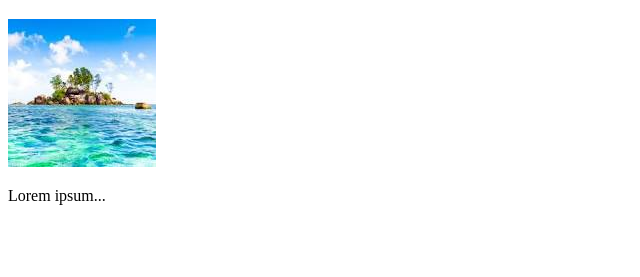
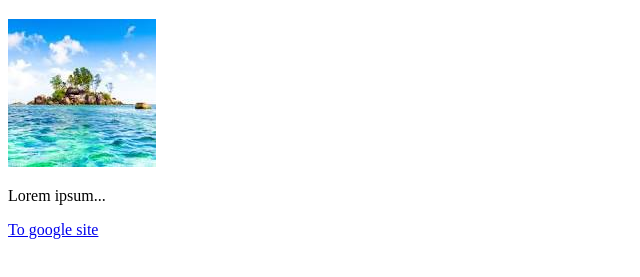
Before and after one commit to giliiii/existing-project, a plain HTML site: page index.html in a window 1280 px wide. Shown: the part 61-338 px from the top of the page, without its empty margins (0-640 px from the left). Drawn offline with Linux system fonts and the light colour scheme.

Commit message:
add link

```diff
--- a/index.html
+++ b/index.html
@@ -10,6 +10,7 @@
     <h1>hellow world</h1>
     <img src="images/image.png"/>
     <p>Lorem ipsum...</p>
+    <a href="http://www.google.com">To google site</a>
 </body>
 
 </html>
```
